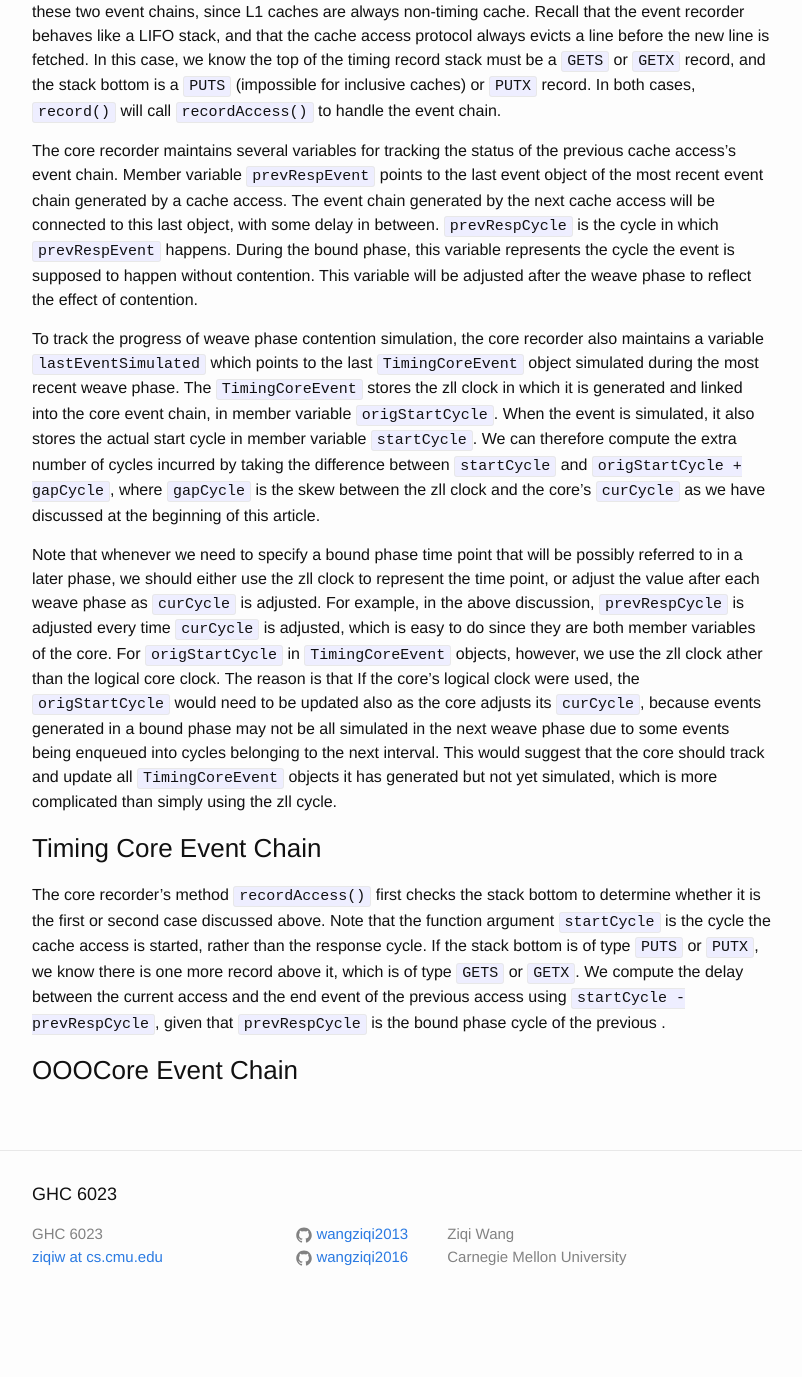
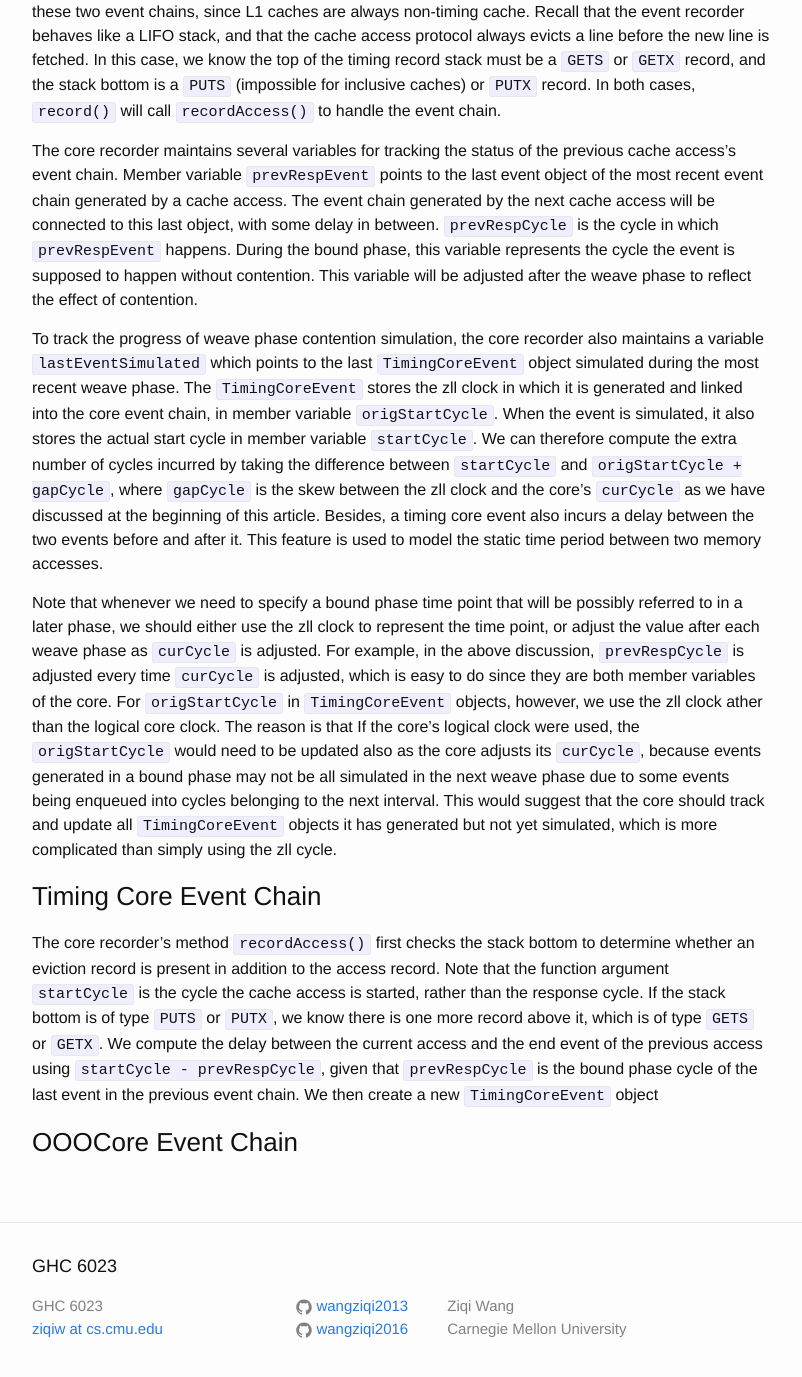
Before and after one commit to wangziqi2013/wangziqi2013.github.io, a Jekyll site: the page built from _posts/2019-01-22-understand-zsim-contention-sim.markdown, in a window 1280 px wide and 1400 px high, scrolled down 16384 px. Shown: the top 1377 px of the window, without its empty margins (238-1040 px from the left). Built offline with Jekyll 4.4.1, drawn with Linux system fonts in a browser that asks for light colours; before the commit the page ends 17712 px from its top, so only the background shows below that.

Commit message:
Adding delay

```diff
--- a/_posts/2019-01-22-understand-zsim-contention-sim.markdown
+++ b/_posts/2019-01-22-understand-zsim-contention-sim.markdown
@@ -609,7 +609,8 @@ stores the zll clock in which it is generated and linked into the core event cha
 When the event is simulated, it also stores the actual start cycle in member variable `startCycle`. We can therefore
 compute the extra number of cycles incurred by taking the difference between `startCycle` and `origStartCycle + gapCycle`,
 where `gapCycle` is the skew between the zll clock and the core's `curCycle` as we have discussed at the beginning of
-this article.
+this article. Besides, a timing core event also incurs a delay between the two events before and after it. This feature
+is used to model the static time period between two memory accesses.
 
 Note that whenever we need to specify a bound phase time point that will be possibly referred to in a later phase, we should
 either use the zll clock to represent the time point, or adjust the value after each weave phase as `curCycle` is adjusted.
@@ -623,10 +624,11 @@ which is more complicated than simply using the zll cycle.
 
 ### Timing Core Event Chain
 
-The core recorder's method `recordAccess()` first checks the stack bottom to determine whether it is the first or second
-case discussed above. Note that the function argument `startCycle` is the cycle the cache access is started, rather than
-the response cycle. If the stack bottom is of type `PUTS` or `PUTX`, we know there is one more record above it, which is
-of type `GETS` or `GETX`. We compute the delay between the current access and the end event of the previous access
-using `startCycle - prevRespCycle`, given that `prevRespCycle` is the bound phase cycle of the previous .
+The core recorder's method `recordAccess()` first checks the stack bottom to determine whether an eviction record is present
+in addition to the access record. Note that the function argument `startCycle` is the cycle the cache access is started,
+rather than the response cycle. If the stack bottom is of type `PUTS` or `PUTX`, we know there is one more record above
+it, which is of type `GETS` or `GETX`. We compute the delay between the current access and the end event of the previous
+access using `startCycle - prevRespCycle`, given that `prevRespCycle` is the bound phase cycle of the last event in the
+previous event chain. We then create a new `TimingCoreEvent` object
 
 ### OOOCore Event Chain
```
